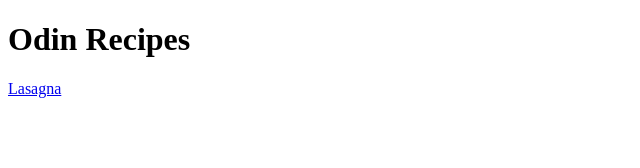
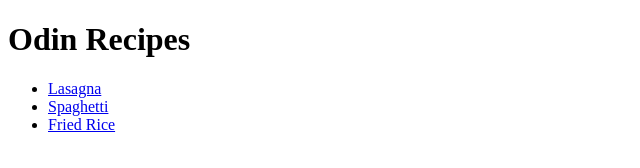
Before and after one commit to mozzie94/odin-recipes, a plain HTML site: page index.html in a window 1280 px wide. Shown: the whole page, without its empty margins (0-640 px from the left). Drawn offline with Linux system fonts and the light colour scheme.

Commit message:
Updated index.html with new links

```diff
--- a/index.html
+++ b/index.html
@@ -7,6 +7,10 @@
 </head>
 <body>
     <h1>Odin Recipes</h1>
-        <a href="./recipes/lasagna.html">Lasagna</a>
+        <ul>
+            <li><a href="./recipes/lasagna.html">Lasagna</a></li>
+            <li><a href="./recipes/lasagna.html">Spaghetti</a></li>
+            <li><a href="./recipes/lasagna.html">Fried Rice</a></li>
+        </ul>
 </body>
 </html>
```
